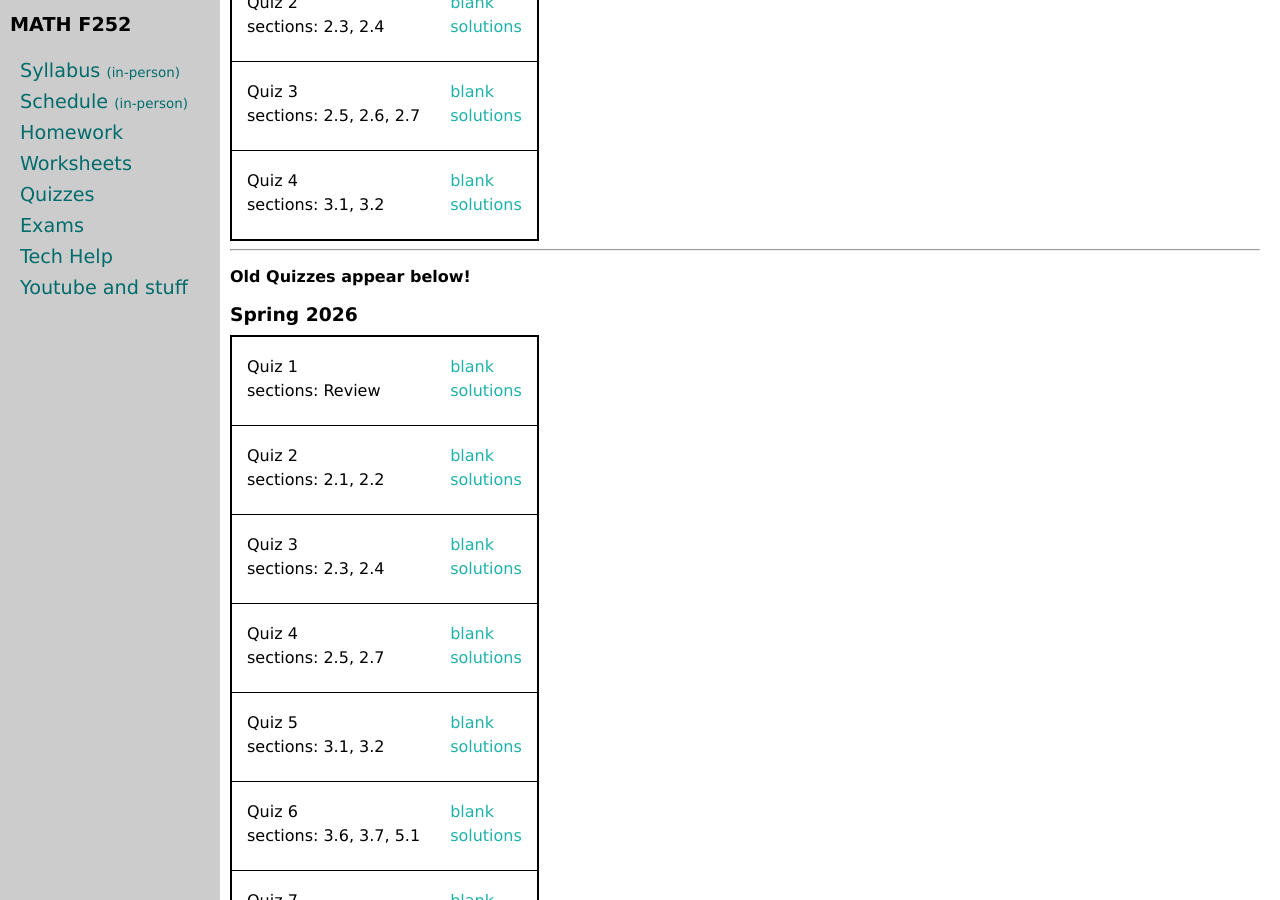
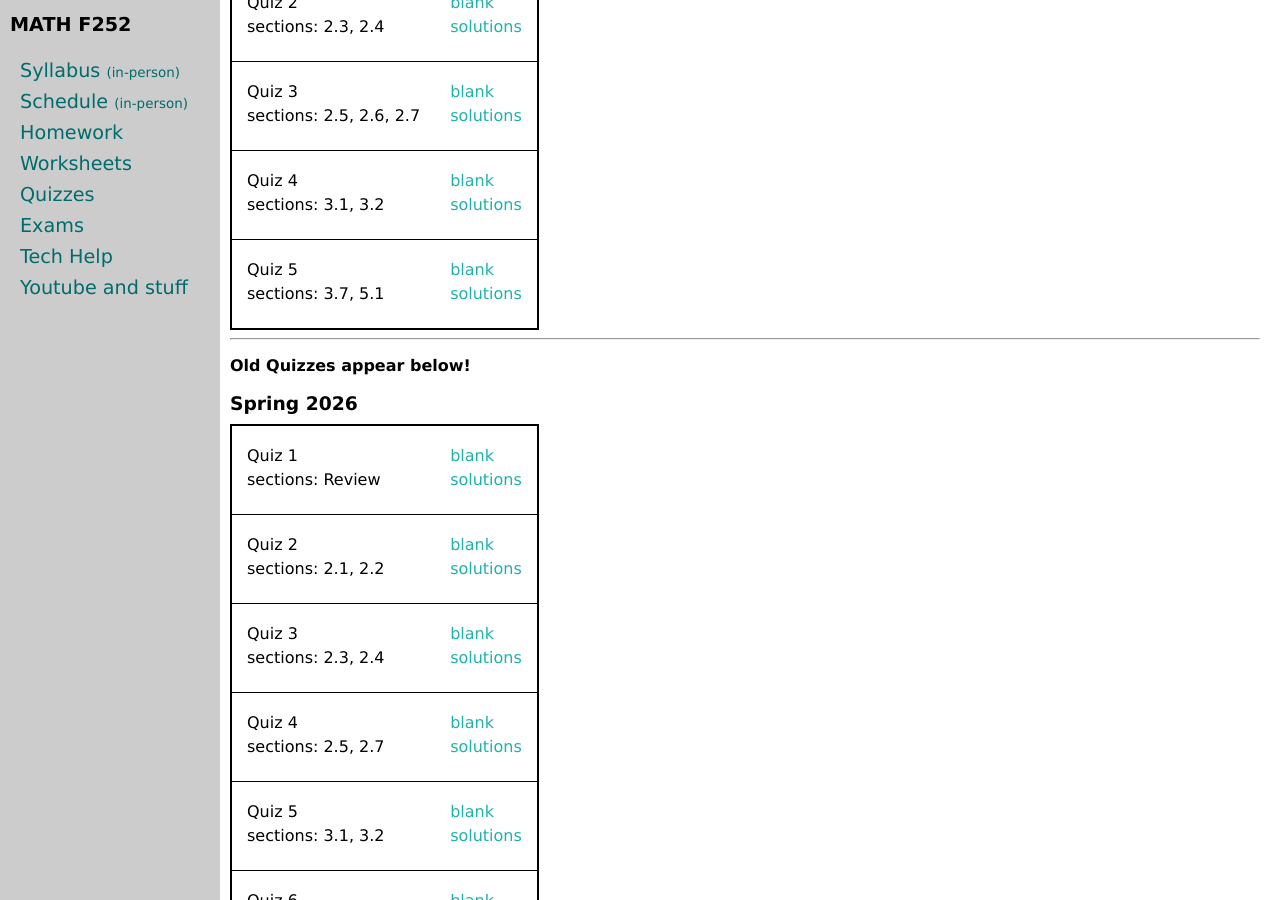
Before and after one commit to uaf-math/calc2, a Jekyll site: the page built from quizzes.md, in a window 1280 px wide and 900 px high, scrolled down 413 px. Built offline with Jekyll 4.4.1, drawn with Linux system fonts in a browser that asks for light colours.

Commit message:
added quiz 5

```diff
--- a/_data/quizzesF26.yml
+++ b/_data/quizzesF26.yml
@@ -17,3 +17,7 @@ quizzes:
   sections: 3.1, 3.2
   blank: quiz04.pdf
   solutions: quiz04-s.pdf
+- name: Quiz 5
+  sections: 3.7, 5.1
+  blank: quiz05.pdf
+  solutions: quiz05-s.pdf
```
Also changed, not shown: 4 other files.
